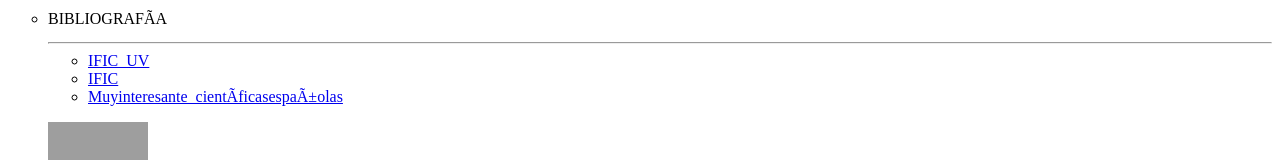
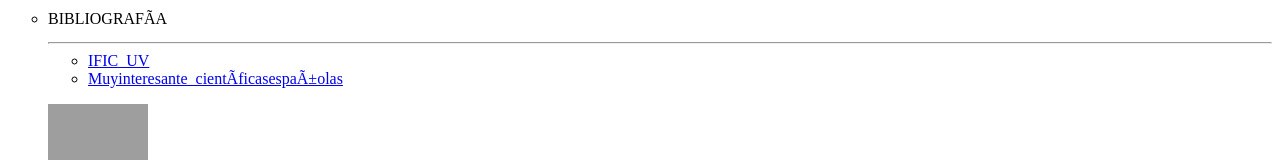
Before and after one commit to javant23423/mariamtortolafinal, a plain HTML site: page index.html in a window 1280 px wide. Shown: the part 963-1123 px from the top of the page. Drawn offline with Linux system fonts and the light colour scheme; grey boxes are pictures that could not be loaded.

Commit message:
Update index.html

```diff
--- a/index.html
+++ b/index.html
@@ -60,7 +60,6 @@
 
   <div><ul>
        <li><a href="https://www.uv.es/uvweb/uv-noticies/es/noticias/mariam-tortola-investigadora-del-ific-obtiene-premio-oreal-unesco-for-women-in-science-1285973304159/Novetat.html?id=1286025092435&plantilla=UV_Noticies/Page/TPGDetaillNews">IFIC_UV</a></li>
-       <li><a href="http://webific.ific.uv.es/web/content/conferencia-de-mariam-tórtola-ific-dentro-del-ciclo-física-para-el-confinamiento" >IFIC</a></li>
          <li><a href="https://www.muyinteresante.es/ciencia/fotos/cientificas-espanolas-que-deberias-conocer/22">Muyinteresante_científicasespañolas</a></li>
       </ul></div>
 
```
